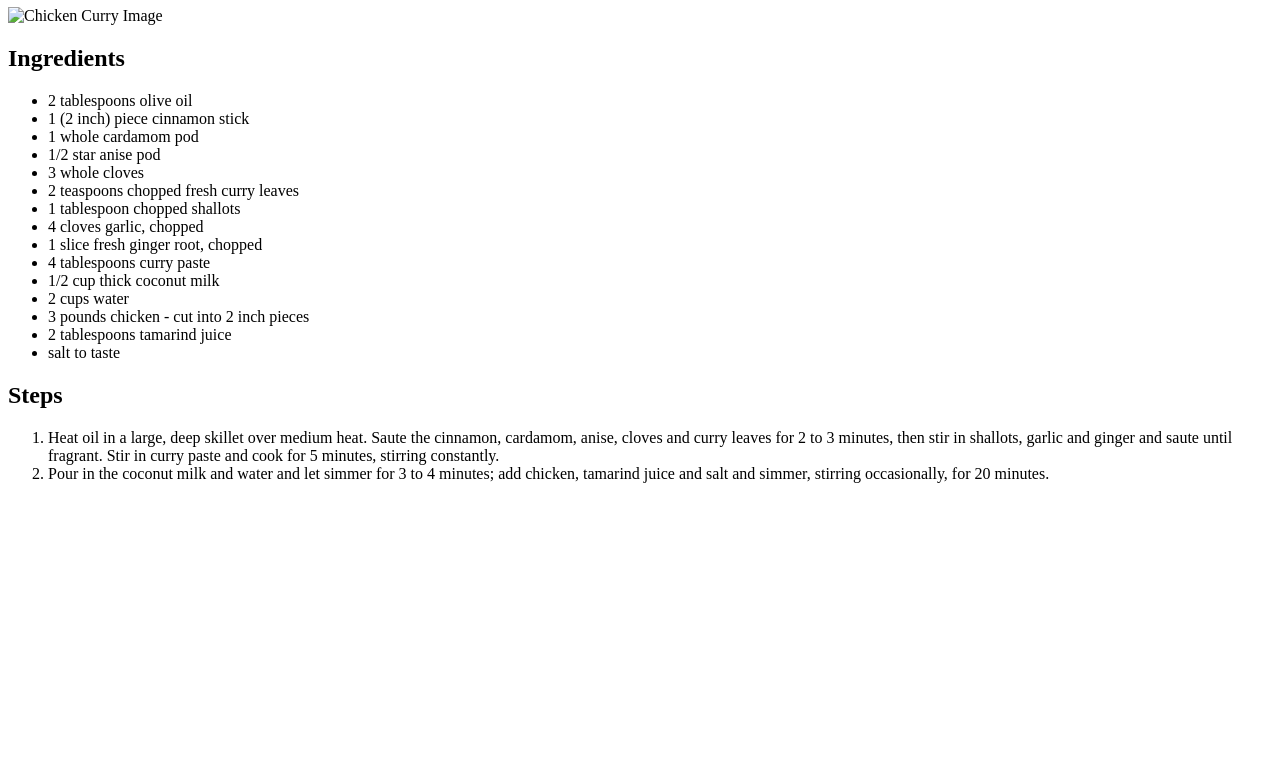
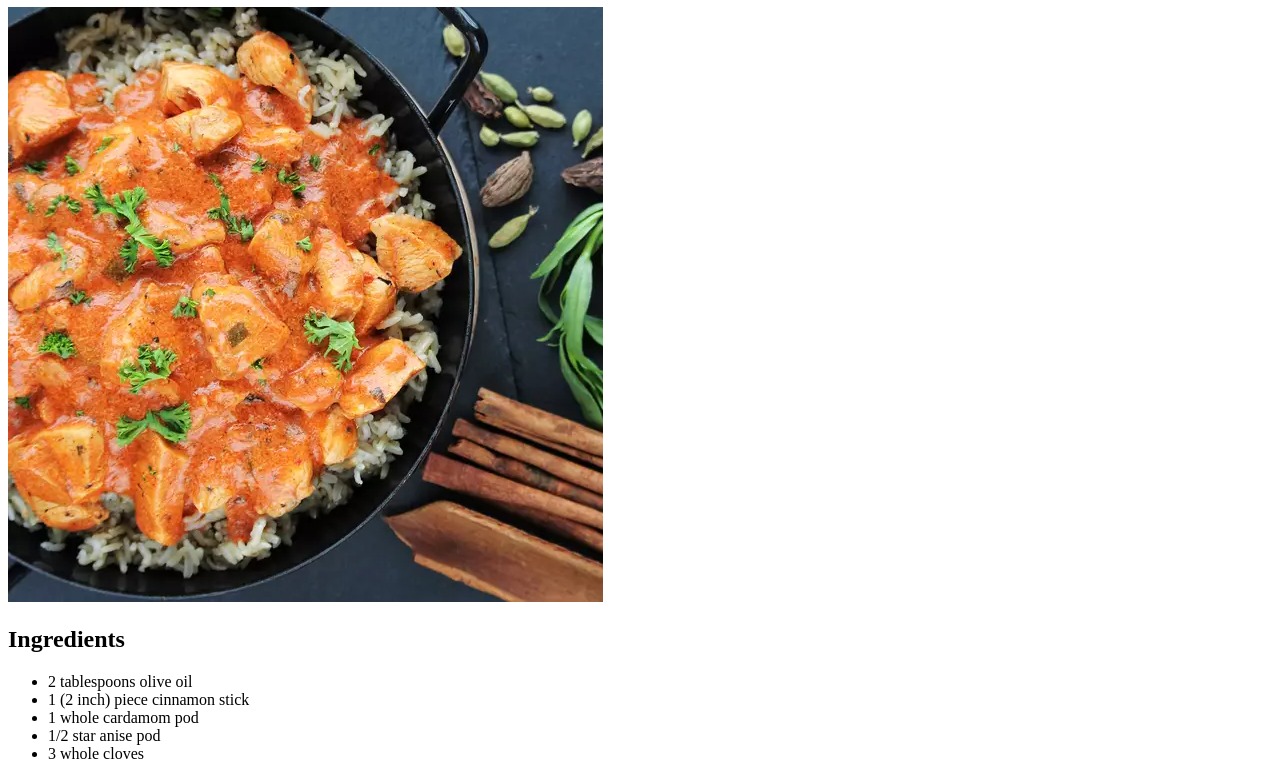
Before and after one commit to nazmul7b7/odin-recipes2, a plain HTML site: page recipes/chicken-curry.html in a window 1280 px wide. Shown: the part 73-833 px from the top of the page. Before the commit the page ends 800 px from the top, so only its background shows below. Drawn offline with Linux system fonts and the light colour scheme.

Commit message:
Fixed image issue

```diff
--- a/recipes/chicken-curry.html
+++ b/recipes/chicken-curry.html
@@ -6,7 +6,7 @@
     </head>
     <body>
         <h1>Chicken Curry</h1>
-        <img src="../recipes/chicken-curry.html" alt="Chicken Curry Image">
+        <img src="../images/chicken-curry.webp" alt="Chicken Curry Image">
         <h2>Ingredients</h2>
         <ul>
             <li>2 tablespoons olive oil</li>
```
